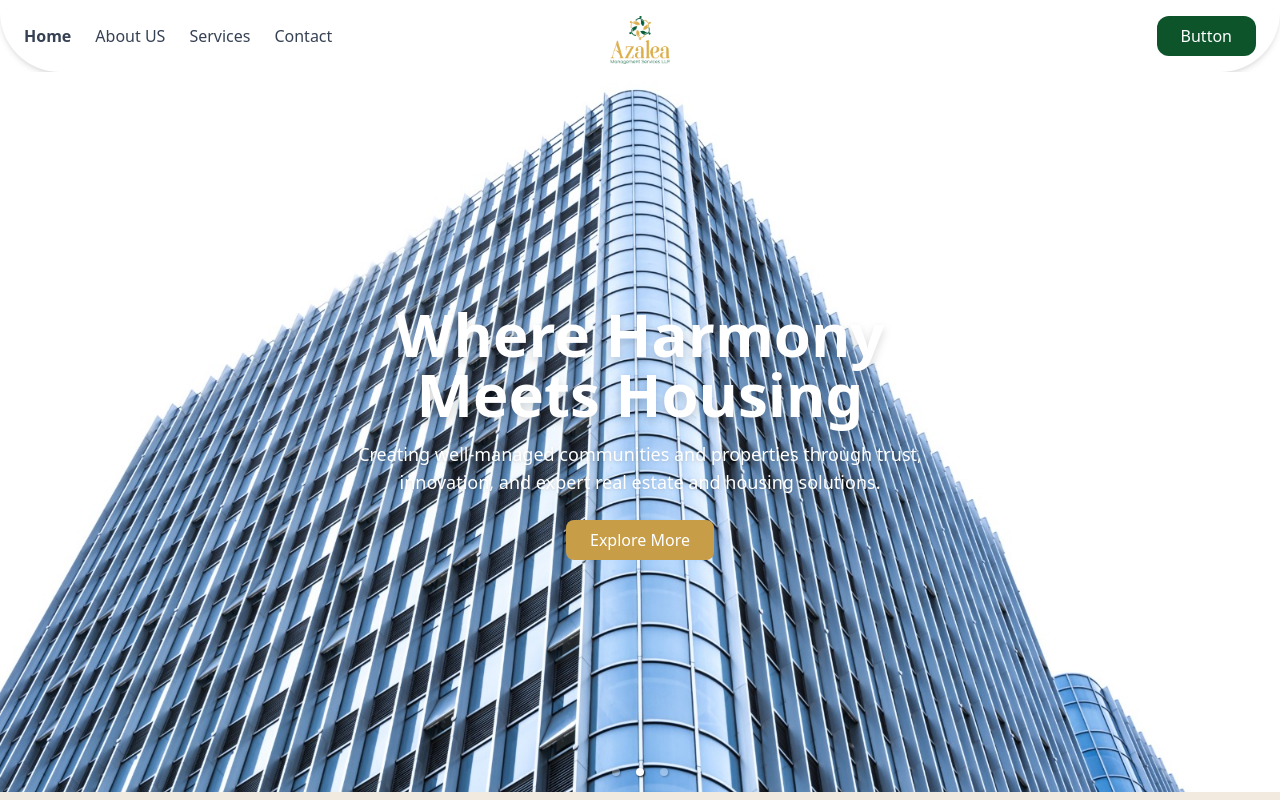
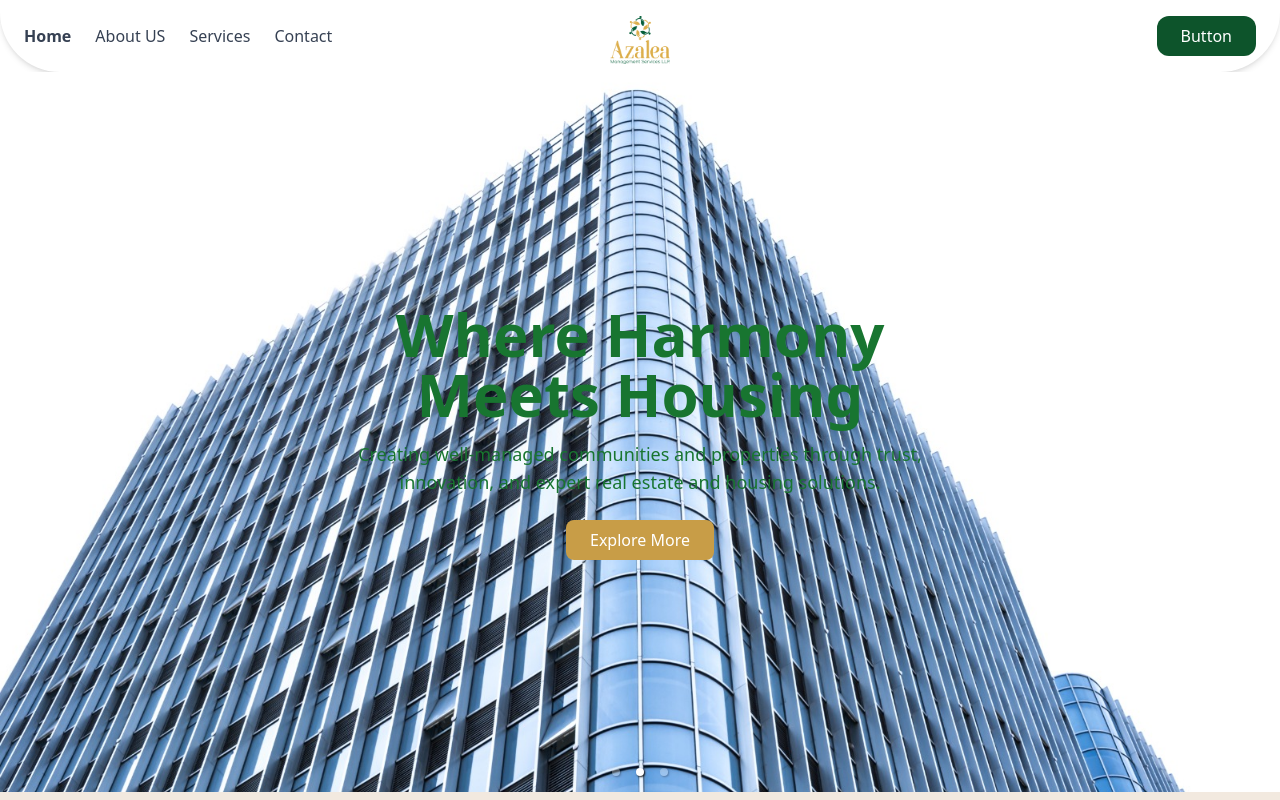
Before and after one commit to riya-jaiswal/Azalea, a React (Vite) app: page / in a window 1280 px wide. Shown: the top 800 px of the page. Built offline with nearby package versions, Linux system fonts and the light colour scheme.

Commit message:
hero section bg

```diff
--- a/src/Pages/Home.jsx
+++ b/src/Pages/Home.jsx
@@ -13,10 +13,10 @@
   return (
     <>
       <Navbar />
-      {/*Hero Section*/}
-     <section className="relative">
-     <Carousel
-      autoPlay
+      {/* Hero Section with Auto Carousel and Green Text */}
+<section className="relative">
+  <Carousel
+    autoPlay
     infiniteLoop
     showThumbs={false}
     showStatus={false}
@@ -33,12 +33,12 @@
           alt={`Hero Slide ${idx + 1}`}
           className="object-cover w-full h-[90vh]"
         />
-        {/* Text Block (no background overlay) */}
+        {/* Text Block with Green Text */}
         <div className="absolute top-1/2 left-1/2 transform -translate-x-1/2 -translate-y-1/2 text-center px-4">
-          <h1 className="text-4xl md:text-6xl font-bold text-white mb-4 drop-shadow-lg">
+          <h1 className="text-4xl md:text-6xl font-bold text-[#187530] mb-4">
             Where Harmony Meets Housing
           </h1>
-          <p className="text-white text-base md:text-lg max-w-xl mx-auto mb-6 drop-shadow">
+          <p className="text-[#187530] text-base md:text-lg max-w-xl mx-auto mb-6">
             Creating well-managed communities and properties through trust, innovation, and expert real estate and housing solutions.
           </p>
           <button className="bg-[#c89d47] text-white px-6 py-2 rounded-lg font-medium hover:bg-[#b68935] transition">
```
